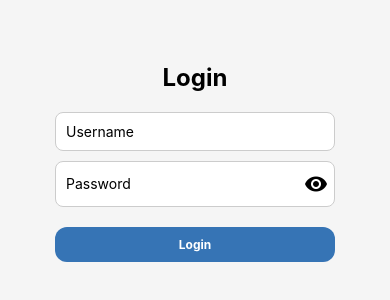
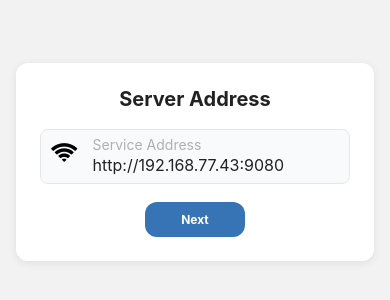
Before and after one commit to dendisantoso74/WMS, a React Native app: screen /ServerAddress in a window 390 px wide. Before the commit this address had no page. Shown: the part 260-560 px from the top of the page. Built offline with nearby package versions, Linux system fonts and the light colour scheme.

Commit message:
add option change address

```diff
--- a/src/screens/OptionsScreen.tsx
+++ b/src/screens/OptionsScreen.tsx
@@ -1,13 +1,38 @@
-import React, {useState} from 'react';
-import {View, Text, StyleSheet} from 'react-native';
+import React, {useEffect, useState} from 'react';
+import {
+  View,
+  Text,
+  StyleSheet,
+  Switch,
+  TouchableOpacity,
+  ScrollView,
+} from 'react-native';
 import ButtonApp from '../compnents/ButtonApp';
 import ModalApp from '../compnents/ModalApp';
-import {clearAllData, clearDataLogout} from '../utils/store';
+import {clearAllData, getData} from '../utils/store';
 import {useAppContext} from '../context/AppContext';
+import Icon from 'react-native-vector-icons/MaterialIcons';
+import {useNavigation} from '@react-navigation/native';
+import Config from 'react-native-config';
 
 const OptionsScreen = () => {
   const {setIsAuthenticated} = useAppContext();
+  const navigation = useNavigation<any>();
   const [isModalVisible, setIsModalVisible] = useState(false);
+  const [patternEnabled, setPatternEnabled] = useState(false);
+
+  const [user, setUser] = useState<string | null>(null);
+  const [site, setSite] = useState<string | null>(null);
+
+  useEffect(() => {
+    const fetchUser = async () => {
+      const userAsync = await getData('user');
+      setUser(userAsync);
+      const siteAsync = await getData('site');
+      setSite(siteAsync);
+    };
+    fetchUser();
+  }, []);
 
   const handleLogout = () => {
     setIsModalVisible(true);
@@ -19,9 +44,72 @@ const OptionsScreen = () => {
     setIsAuthenticated(false);
   };
 
+  // Dummy handlers for menu actions
+  const handleChangeSite = () => {
+    //navigate to ChangeSiteScreen
+    navigation.navigate('ChangeSiteScreen');
+  };
+  const handleChangeLanguage = () => {};
+  const handleViewLogs = () => {};
+  const handleClearCache = () => {};
+  const handleAbout = () => {};
+
   return (
-    <View style={styles.container}>
-      {/* <Text style={styles.title}>Page Action</Text> */}
+    <ScrollView contentContainerStyle={styles.container}>
+      {/* Password Pattern Section */}
+      {/* <Text style={styles.sectionTitle}>Password Pattern</Text>
+      <TouchableOpacity style={styles.menuRow} onPress={() => {}}>
+        <Text style={styles.menuText}>Change Password Pattern</Text>
+        <Icon name="chevron-right" size={24} color="#888" />
+      </TouchableOpacity>
+      <View style={styles.menuRow}>
+        <Text style={styles.menuText}>Enable Password Pattern</Text>
+        <Switch value={patternEnabled} onValueChange={setPatternEnabled} />
+      </View> */}
+
+      {/* Change Site */}
+      <Text style={styles.sectionTitle}>User</Text>
+      <TouchableOpacity style={styles.menuRow} onPress={handleChangeSite}>
+        <Text style={styles.menuText}>{user}</Text>
+        {/* <Icon name="chevron-right" size={24} color="#888" /> */}
+      </TouchableOpacity>
+
+      {/* Change Site */}
+      <Text style={styles.sectionTitle}>Change Site</Text>
+      <TouchableOpacity style={styles.menuRow} onPress={handleChangeSite}>
+        <Text style={styles.menuText}>{site}</Text>
+        <Icon name="chevron-right" size={24} color="#888" />
+      </TouchableOpacity>
+
+      {/* Language */}
+      {/* <Text style={styles.sectionTitle}>Language</Text>
+      <TouchableOpacity style={styles.menuRow} onPress={handleChangeLanguage}>
+        <Text style={styles.menuText}>English</Text>
+        <Icon name="chevron-right" size={24} color="#888" />
+      </TouchableOpacity> */}
+
+      {/* Logs */}
+      {/* <Text style={styles.sectionTitle}>Logs</Text>
+      <TouchableOpacity style={styles.menuRow} onPress={handleViewLogs}>
+        <Text style={styles.menuText}>View Logs</Text>
+        <Icon name="chevron-right" size={24} color="#888" />
+      </TouchableOpacity> */}
+
+      {/* Cache */}
+      {/* <Text style={styles.sectionTitle}>Cache</Text>
+      <TouchableOpacity style={styles.menuRow} onPress={handleClearCache}>
+        <Text style={styles.menuText}>Clear Cache</Text>
+        <Icon name="chevron-right" size={24} color="#888" />
+      </TouchableOpacity> */}
+
+      {/* About */}
+      {/* <Text style={styles.sectionTitle}>About</Text>
+      <TouchableOpacity style={styles.menuRow} onPress={handleAbout}>
+        <Text style={styles.menuText}>About This</Text>
+        <Icon name="chevron-right" size={24} color="#888" />
+      </TouchableOpacity> */}
+
+      {/* Logout Button */}
       <View style={styles.buttonContainer}>
         <ButtonApp
           color="danger"
@@ -30,6 +118,16 @@ const OptionsScreen = () => {
           onPress={handleLogout}
         />
       </View>
+      <Text className="text-center">Version {Config.VERSION}</Text>
+      {/* <View style={styles.buttonContainer}>
+        <ButtonApp
+          color="primary"
+          label="Chgane address"
+          size="large"
+          onPress={() => navigation.navigate('ServerAddress')}
+        />
+      </View> */}
+
       <ModalApp
         visible={isModalVisible}
         onClose={() => setIsModalVisible(false)}
@@ -38,28 +136,43 @@ const OptionsScreen = () => {
         content="Are you sure you want to logout?"
         type="confirmation"
       />
-    </View>
+    </ScrollView>
   );
 };
 
 const styles = StyleSheet.create({
   container: {
-    flex: 1,
-    justifyContent: 'center',
-    alignItems: 'center',
     padding: 20,
     backgroundColor: '#f8f9fa',
+    flexGrow: 1,
   },
-  title: {
-    fontSize: 22,
+  sectionTitle: {
     fontWeight: 'bold',
-    marginBottom: 24,
-    color: '#495057',
+    color: '#888',
+    marginTop: 18,
+    marginBottom: 4,
+    fontSize: 16,
+  },
+  menuRow: {
+    flexDirection: 'row',
+    alignItems: 'center',
+    justifyContent: 'space-between',
+    paddingVertical: 12,
+    paddingLeft: 8,
+    // borderBottomWidth: 0.5,
+    borderRadius: 8,
+    borderColor: '#e0e0e0',
+    backgroundColor: '#fff',
+    paddingRight: 4,
+  },
+  menuText: {
+    fontSize: 16,
+    color: '#222',
   },
   buttonContainer: {
-    width: '90%',
-    marginTop: 10,
-    marginBottom: 10,
+    width: '100%',
+    marginTop: 30,
+    marginBottom: 20,
   },
 });
 
--- /dev/null
+++ b/src/screens/ServerAddressScreen.tsx
@@ -0,0 +1,201 @@
+import React, {useEffect, useState} from 'react';
+import {
+  View,
+  Text,
+  TextInput,
+  StyleSheet,
+  TouchableOpacity,
+  Image,
+  KeyboardAvoidingView,
+  Platform,
+} from 'react-native';
+import AsyncStorage from '@react-native-async-storage/async-storage';
+import Icon from '../compnents/Icon';
+import ButtonApp from '../compnents/ButtonApp';
+import {storeData} from '../utils/store';
+import {useNavigation} from '@react-navigation/native';
+
+const ServerAddressScreen = () => {
+  const navigation = useNavigation<any>();
+
+  const [address, setAddress] = useState('http://192.168.77.43:9080');
+  const [error, setError] = useState('');
+
+  useEffect(() => {
+    const fetchAddress = async () => {
+      try {
+        const savedAddress = await AsyncStorage.getItem('apiUrl');
+        if (savedAddress) {
+          setAddress(savedAddress);
+        }
+      } catch (e) {
+        console.error('Failed to load address from storage', e);
+      }
+    };
+    fetchAddress();
+  }, []);
+
+  const handleNext = async () => {
+    if (!address || !address.startsWith('http')) {
+      setError('Please enter a valid address');
+      return;
+    }
+    await storeData('apiUrl', address);
+    setError('');
+    // Navigate to next screen or show success
+    // if (navigation) navigation.goBack();
+    // if (navigation) {
+    navigation.navigate('Login'); // Adjust this to your next screen
+    // }
+  };
+
+  return (
+    <KeyboardAvoidingView
+      style={{flex: 1}}
+      behavior={Platform.OS === 'ios' ? 'padding' : undefined}>
+      <View style={styles.bgWrap}>
+        {/* <Image
+          source={require('../assets/images/rfid.png')}
+          style={styles.bgImg}
+          resizeMode="cover"
+        /> */}
+      </View>
+      <View style={styles.container}>
+        {/* <Image
+          source={require('../assets/images/qrcode.png')}
+          style={styles.logo}
+        /> */}
+        <View style={styles.card}>
+          <Text style={styles.title}>Server Address</Text>
+          <View style={styles.inputWrap}>
+            {/* <Image
+              source={require('../assets/images/ip-icon.png')}
+              style={styles.icon}
+            /> */}
+            <Icon
+              name="wifi"
+              style={styles.icon}
+              size={24}
+              color="#000"
+              library="FontAwesome"
+            />
+            <View style={{flex: 1}}>
+              <Text style={styles.label}>Service Address</Text>
+              <TextInput
+                style={styles.input}
+                value={address}
+                onChangeText={setAddress}
+                placeholder="http://192.168.77.43:9080"
+                autoCapitalize="none"
+                autoCorrect={false}
+                keyboardType="url"
+              />
+            </View>
+          </View>
+          {error ? <Text style={styles.error}>{error}</Text> : null}
+          <ButtonApp
+            color="primary"
+            label="Next"
+            size="large"
+            onPress={() => handleNext()}
+          />
+        </View>
+      </View>
+    </KeyboardAvoidingView>
+  );
+};
+
+const styles = StyleSheet.create({
+  bgWrap: {
+    ...StyleSheet.absoluteFillObject,
+    zIndex: -1,
+  },
+  bgImg: {
+    width: '100%',
+    height: '100%',
+    position: 'absolute',
+    opacity: 0.18,
+  },
+  container: {
+    flex: 1,
+    justifyContent: 'center',
+    alignItems: 'center',
+    // backgroundColor: 'red',
+  },
+  logo: {
+    width: 160,
+    height: 120,
+    marginBottom: 24,
+    alignSelf: 'center',
+  },
+  card: {
+    backgroundColor: '#fff',
+    borderRadius: 12,
+    padding: 24,
+    width: '92%',
+    maxWidth: 420,
+    alignItems: 'center',
+    shadowColor: '#000',
+    shadowOffset: {width: 0, height: 2},
+    shadowOpacity: 0.08,
+    shadowRadius: 8,
+    elevation: 4,
+  },
+  title: {
+    fontSize: 20,
+    fontWeight: 'bold',
+    marginBottom: 18,
+    color: '#222',
+    textAlign: 'center',
+  },
+  inputWrap: {
+    flexDirection: 'row',
+    alignItems: 'center',
+    backgroundColor: '#f8fafc',
+    borderRadius: 8,
+    borderWidth: 1,
+    borderColor: '#e5e7eb',
+    marginBottom: 18,
+    paddingHorizontal: 10,
+    paddingVertical: 6,
+    width: '100%',
+  },
+  icon: {
+    width: 32,
+    height: 32,
+    marginRight: 10,
+    tintColor: '#2f5589',
+  },
+  label: {
+    color: '#b0b0b0',
+    // fontSize: 12,
+    // marginBottom: 2,
+  },
+  input: {
+    fontSize: 16,
+    color: '#222',
+    paddingVertical: 2,
+    paddingHorizontal: 0,
+    backgroundColor: 'transparent',
+  },
+  error: {
+    color: 'red',
+    marginBottom: 8,
+    fontSize: 14,
+  },
+  button: {
+    backgroundColor: '#3674B5',
+    borderRadius: 24,
+    paddingVertical: 14,
+    alignItems: 'center',
+    width: '100%',
+    marginTop: 8,
+  },
+  buttonText: {
+    color: '#fff',
+    fontWeight: 'bold',
+    fontSize: 18,
+  },
+});
+
+export default ServerAddressScreen;
--- a/src/services/api.ts
+++ b/src/services/api.ts
@@ -2,9 +2,21 @@ import AsyncStorage from '@react-native-async-storage/async-storage';
 import axios from 'axios';
 import Config from 'react-native-config';
 
+export const getApiUrl = async (): Promise<string | null> => {
+  try {
+    const url = await AsyncStorage.getItem('apiUrl');
+    console.log('getApiUrl', url);
+
+    return url;
+  } catch (e) {
+    console.error('Error getting apiurl from AsyncStorage:', e);
+    return null;
+  }
+};
+
 // Konfigurasi utama Axios
 const api = axios.create({
-  baseURL: Config.API_URL, // Ganti dengan base URL API kamu
+  // baseURL: Config.API_URL, // Ganti dengan base URL API kamu
   timeout: 10000, // Timeout request (dalam ms)
 });
 
@@ -52,4 +64,16 @@ api.interceptors.response.use(
   },
 );
 
+// Interceptor to set baseURL dynamically from AsyncStorage
+api.interceptors.request.use(
+  async config => {
+    const apiUrl = await getApiUrl();
+    if (apiUrl) {
+      config.baseURL = apiUrl;
+    }
+    return config;
+  },
+  error => Promise.reject(error),
+);
+
 export default api;
--- a/src/utils/types.ts
+++ b/src/utils/types.ts
@@ -1,3 +1,3 @@
-export type StorageKeyTypes = 'userToken' | 'site' | 'org' | 'user';
+export type StorageKeyTypes = 'userToken' | 'site' | 'org' | 'user' | 'apiUrl';
 
 export type InputTypes = 'checkbox' | 'radio' | 'text' | 'number' | 'dropdown';
```
Also changed, not shown: src/navigation/AppNavigator.tsx (+8 -0 lines).
